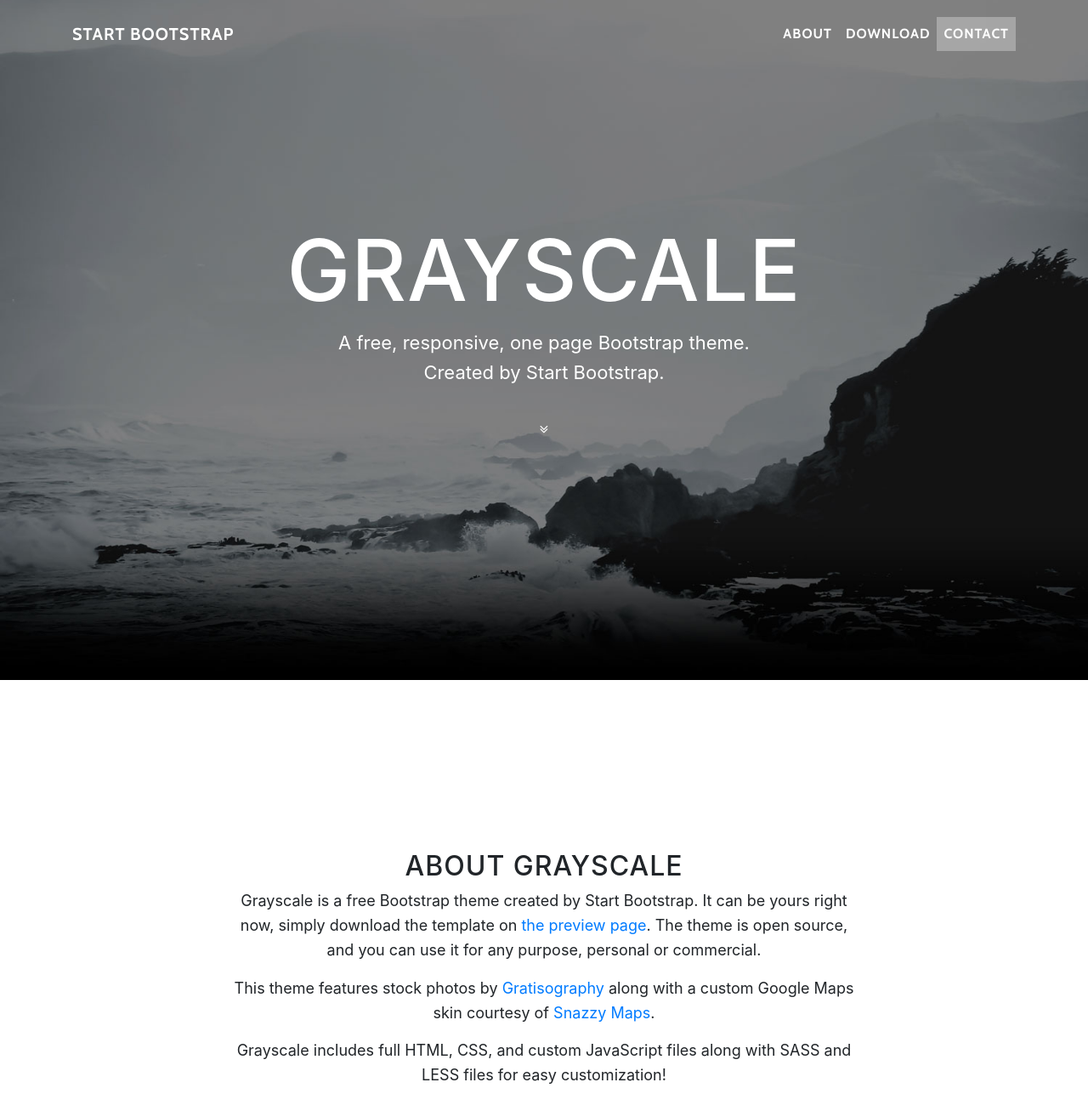
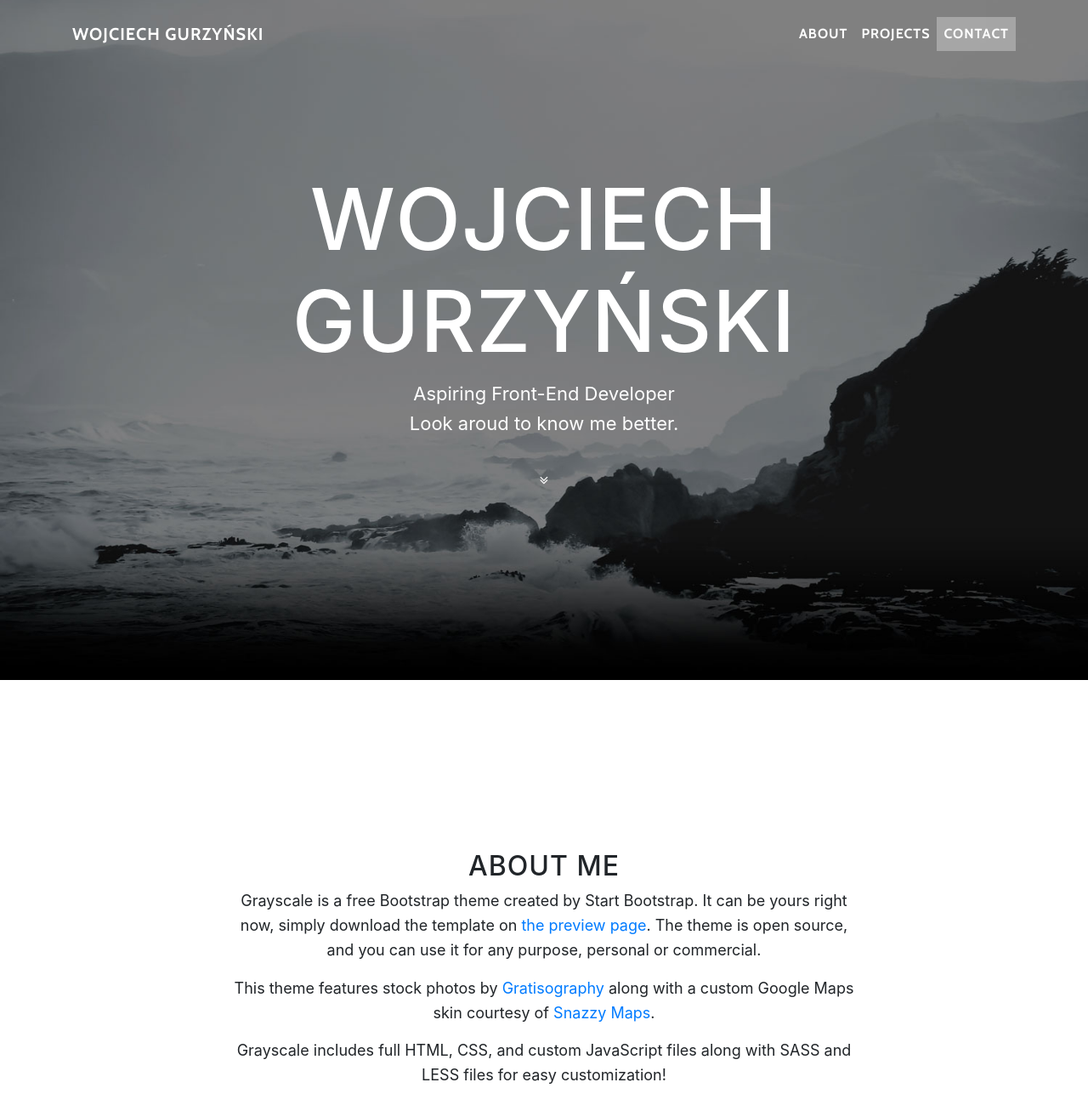
Before and after one commit to wgurzynski/wgurzynski.github.io, a website with bundled scripts: page index.html in a window 1280 px wide. Shown: the top 1300 px of the page at 85% size. Built offline with nearby package versions, Linux system fonts and the light colour scheme.

Commit message:
Main content update

```diff
--- a/index.html
+++ b/index.html
@@ -28,7 +28,7 @@
     <!-- Navigation -->
     <nav class="navbar navbar-expand-lg navbar-light fixed-top" id="mainNav">
       <div class="container">
-        <a class="navbar-brand js-scroll-trigger" href="#page-top">Start Bootstrap</a>
+        <a class="navbar-brand js-scroll-trigger" href="#page-top">Wojciech Gurzyński</a>
         <button class="navbar-toggler navbar-toggler-right" type="button" data-toggle="collapse" data-target="#navbarResponsive" aria-controls="navbarResponsive" aria-expanded="false" aria-label="Toggle navigation">
           Menu
           <i class="fa fa-bars"></i>
@@ -39,7 +39,7 @@
               <a class="nav-link js-scroll-trigger" href="#about">About</a>
             </li>
             <li class="nav-item">
-              <a class="nav-link js-scroll-trigger" href="#download">Download</a>
+              <a class="nav-link js-scroll-trigger" href="#download">Projects</a>
             </li>
             <li class="nav-item">
               <a class="nav-link js-scroll-trigger" href="#contact">Contact</a>
@@ -55,9 +55,9 @@
         <div class="container">
           <div class="row">
             <div class="col-lg-8 mx-auto">
-              <h1 class="brand-heading">Grayscale</h1>
-              <p class="intro-text">A free, responsive, one page Bootstrap theme.
-                <br>Created by Start Bootstrap.</p>
+              <h1 class="brand-heading">Wojciech Gurzyński</h1>
+              <p class="intro-text">Aspiring Front-End Developer
+                <br>Look aroud to know me better.</p>
               <a href="#about" class="btn btn-circle js-scroll-trigger">
                 <i class="fa fa-angle-double-down animated"></i>
               </a>
@@ -72,7 +72,7 @@
       <div class="container">
         <div class="row">
           <div class="col-lg-8 mx-auto">
-            <h2>About Grayscale</h2>
+            <h2>About Me</h2>
             <p>Grayscale is a free Bootstrap theme created by Start Bootstrap. It can be yours right now, simply download the template on
               <a href="http://startbootstrap.com/template-overviews/grayscale/">the preview page</a>. The theme is open source, and you can use it for any purpose, personal or commercial.</p>
             <p>This theme features stock photos by
```
